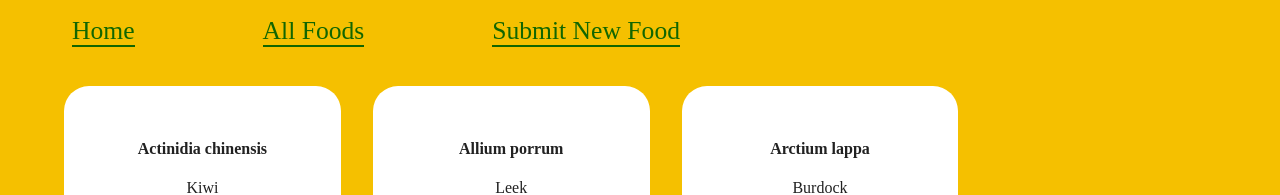
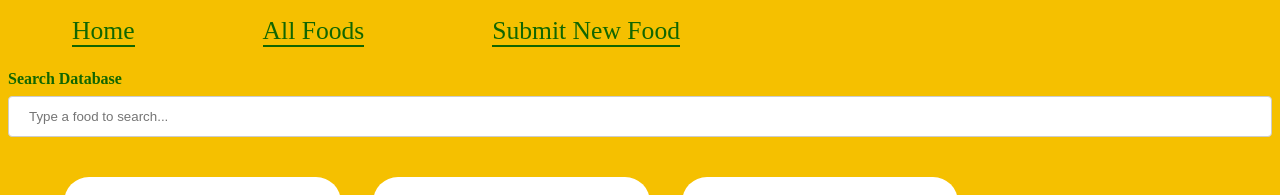
Before and after one commit to laurentyson85/scientific-foodie, a React (Create React App) app: page /foods in a window 1280 px wide. Shown: the part 156-351 px from the top of the page. Built offline with nearby package versions, Linux system fonts and the light colour scheme; data requests are answered from the project's data file.

Commit message:
Add basic JSX for Search

```diff
--- a/src/components/FoodContainer.js
+++ b/src/components/FoodContainer.js
@@ -1,5 +1,6 @@
 import React from "react";
 import FoodCard from "./FoodCard";
+import Search from "./Search";
 
 function FoodContainer({foods}) {
 
@@ -16,7 +17,11 @@ function FoodContainer({foods}) {
     })
 
   return (
-    <ul className="cards">{myFoods}</ul>
+    <div>
+        <Search/>
+        <ul className="cards">{myFoods}</ul>
+    </div>
+
   );
 }
 
--- a/src/components/FoodForm.js
+++ b/src/components/FoodForm.js
@@ -39,3 +39,4 @@ function FoodForm() {
 export default FoodForm;
 
 //tried count will default to 0 when new food is added
+//...as new foods are added, research how I can alphabatize my foods after new array is saved in State
--- a/src/components/Search.js
+++ b/src/components/Search.js
@@ -3,12 +3,17 @@ import React from "react";
 
 function Search() {
   return (
-    <div>
-
+    <div className="search">
+      <label>Search Database</label>
+      <input
+        type="text"
+        id="search"
+        // value={search}
+        placeholder="Type a food to search..."
+        // onChange={(event) => onSearchChange(event.target.value)}
+      />
     </div>
   );
 }
 
 export default Search;
-
-//...as new foods are added, research how I can alphabatize my foods after new array is saved in State
```
